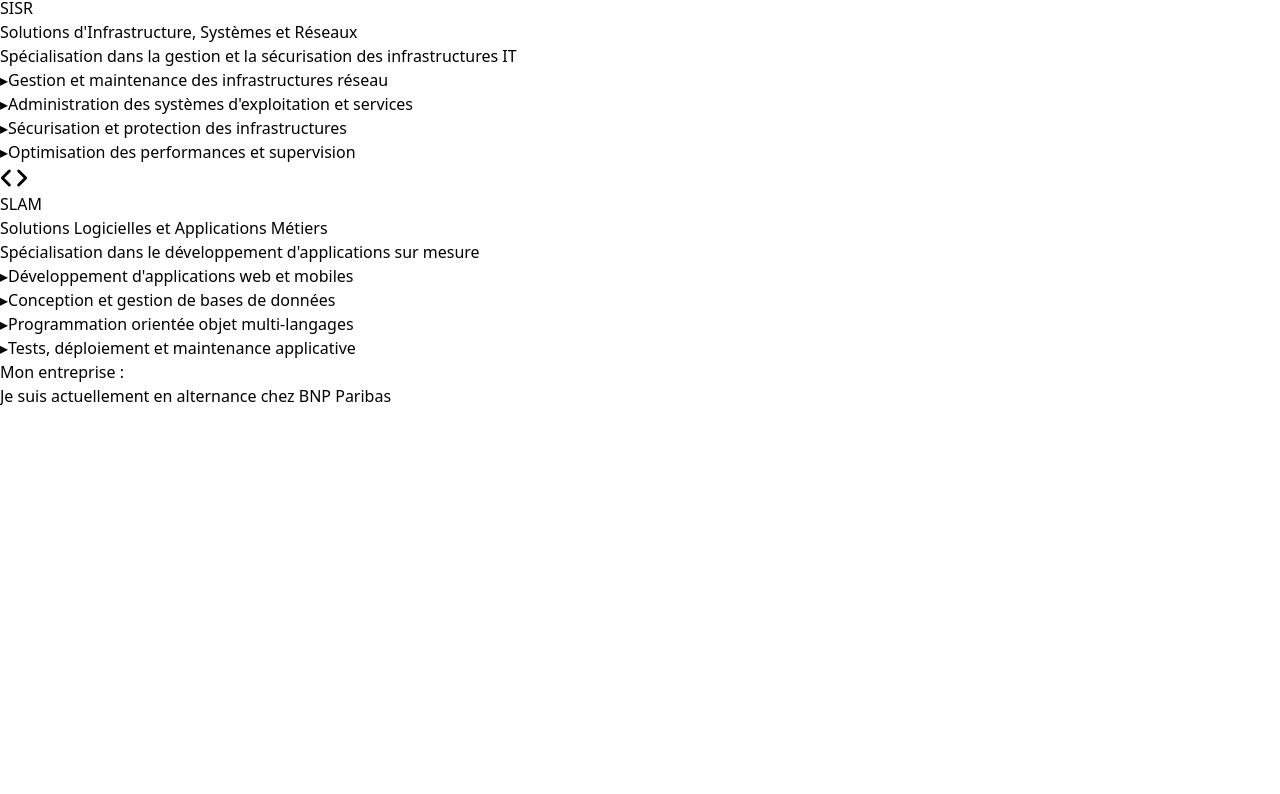
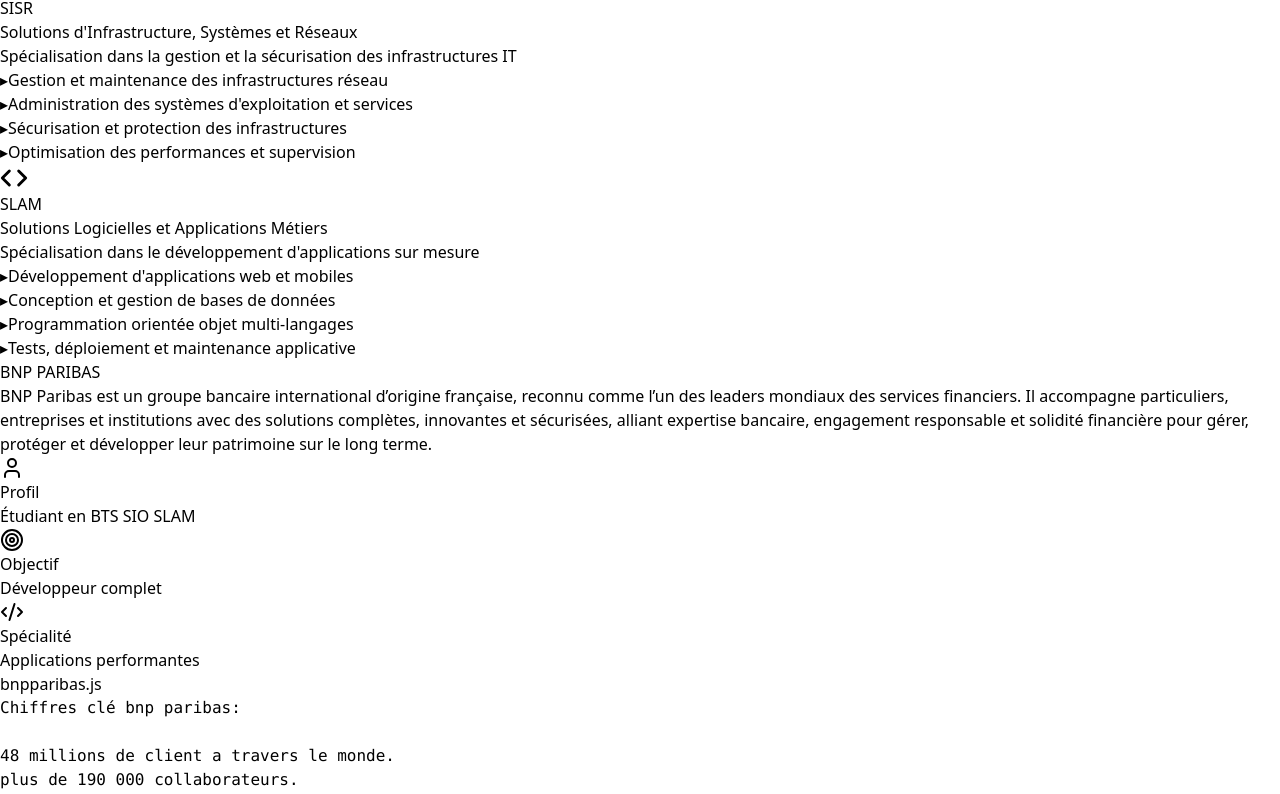
Before and after one commit to billyTheKid001/portfolio-abd, a React (Vite) app: page / in a window 1280 px wide. Shown: the part 1998-2792 px from the top of the page. Before the commit the page ends 2406 px from the top, so only its background shows below. Built offline with nearby package versions, Linux system fonts and the light colour scheme.

Commit message:
ajout de la page parcours

```diff
--- a/src/App.jsx
+++ b/src/App.jsx
@@ -3,6 +3,7 @@
 import pdp from "./assets/pdp.png";
 import "@fortawesome/fontawesome-free/css/all.min.css";
 import Entreprise from "./components/Entreprise";
+import Education from "./components/Education";
 
 function App() {
   return (
@@ -21,6 +22,7 @@
           <a href="#about" className="hover:text-[#60A5FA] transition">A PROPOS</a>
           <a href="#bts" className="hover:text-[#60A5FA] transition">BTS</a>
           <a href="#entreprise" className="hover:text-[#60A5FA] transition">ENTREPRISE</a>
+          <a href="#education" className="hover:text-[#60A5FA] transition">PARCOURS</a>
         </nav>
 
         <div>
@@ -64,6 +66,11 @@
       <section id="entreprise">
           <Entreprise />
       </section>
+
+      {/* Entreprise*/}
+      <section id="education">
+          <Education />
+      </section>
     </>
   );
 }
--- /dev/null
+++ b/src/components/Education.jsx
@@ -0,0 +1,76 @@
+import { motion } from "framer-motion";
+import { Briefcase } from "lucide-react";
+
+const MotionDiv = motion.div;
+
+function Education() {
+  const experiences = [
+
+    {
+      title: "Apprenti",
+      date: "Septembre 2024 - 2026",
+      description:
+        "Actuellement en alternance chez Bnp Paribas en tant que developpeur informatique.",
+    },
+    {
+      title: "Stage Assistant de Bureau",
+      date: "Décembre 2017",
+      description:
+        "Suivi et contrôle des feuilles de match, gestion des équipements du club, tâches administratives sur Excel et vérification des placements des équipes.",
+    },
+    {
+      title: "Stage 1re année",
+      date: "Juillet 2024 - Août 2024",
+      description:
+        "Actuellement en recherche de stage de 2 mois en tant que développeur afin d'acquérir une première expérience professionnelle et une vision à long terme du métier.",
+    },
+  ];
+
+  return (
+    <section className="relative py-24 text-white">
+      <h2 className="text-4xl font-bold text-center text-[#60A5FA] mb-20">
+        Expériences Professionnelles
+      </h2>
+
+      {/* Ligne verticale centrale */}
+      <div className="absolute left-1/2 top-0 w-1 h-full bg-gray-700 -translate-x-1/2"></div>
+
+      <div className="space-y-24 relative">
+        {experiences.map((exp, index) => {
+          const isLeft = index % 2 === 0;
+
+          return (
+            <div
+              key={index}
+              className="relative flex items-center justify-between w-full"
+            >
+              {/* Contenu */}
+              <MotionDiv
+                initial={{ opacity: 0, x: isLeft ? -80 : 80 }}
+                whileInView={{ opacity: 1, x: 0 }}
+                transition={{ duration: 0.6 }}
+                viewport={{ once: true }}
+                className={`w-[45%] ${
+                  isLeft ? "text-right" : "text-left ml-auto"
+                }`}
+              >
+                <h3 className="text-2xl font-bold mb-2">{exp.title}</h3>
+                <p className="text-sm text-gray-400 mb-4">{exp.date}</p>
+                <p className="text-gray-300 leading-relaxed">
+                  {exp.description}
+                </p>
+              </MotionDiv>
+
+              {/* Point central */}
+              <div className="absolute left-1/2 -translate-x-1/2 bg-[#1E3A5F] border-4 border-gray-900 rounded-full p-3 shadow-lg shadow-blue-500/30">
+                <Briefcase size={18} />
+              </div>
+            </div>
+          );
+        })}
+      </div>
+    </section>
+  );
+}
+
+export default Education;
--- a/src/components/Entreprise.jsx
+++ b/src/components/Entreprise.jsx
@@ -1,16 +1,134 @@
+import { motion } from "framer-motion";
+import { User, Target, Code2, Sparkles } from "lucide-react";
+
+const MotionDiv = motion.div;
+
 function Entreprise() {
+  const highlights = [
+    {
+      icon: User,
+      title: "Profil",
+      text: "Étudiant en BTS SIO SLAM",
+    },
+    {
+      icon: Target,
+      title: "Objectif",
+      text: "Développeur complet",
+    },
+    {
+      icon: Code2,
+      title: "Spécialité",
+      text: "Applications performantes",
+    },
+  ];
+
   return (
-    <>
-      <div className="mb-10 leading-relaxed text-gray-300 text-lg max-w-4xl">
-        <h1
-          id="bts-title"
-          className="text-4xl md:text-5xl mb-6 font-bold text-[#60A5FA]"
+    <section className="mb-28 text-white" aria-labelledby="about-title">
+      <div className="flex flex-col lg:flex-row items-start justify-between gap-10 lg:gap-16">
+        {/* Texte à gauche */}
+        <MotionDiv
+          initial={{ opacity: 0, x: -50 }}
+          whileInView={{ opacity: 1, x: 0 }}
+          transition={{ duration: 0.6 }}
+          viewport={{ once: true }}
+          className="lg:w-1/2"
         >
-          Mon entreprise :
-        </h1>
-         <p>Je suis actuellement en alternance chez BNP Paribas </p>
+          <div className="flex items-center gap-3 mb-6">
+
+            <h2
+              id="about-title"
+              className="text-4xl md:text-5xl font-bold text-[#60A5FA]"
+            >
+              BNP PARIBAS
+            </h2>
+          </div>
+
+          <p className="mb-8 leading-relaxed text-gray-300 text-lg">
+            <span className="text-[#60A5FA]">BNP Paribas</span> est un groupe bancaire international d’origine
+            française, reconnu comme l’un des leaders mondiaux des services
+            financiers. Il accompagne particuliers, entreprises et institutions
+            avec des solutions complètes, innovantes et sécurisées, alliant
+            expertise bancaire, engagement responsable et solidité financière
+            pour gérer, protéger et développer leur patrimoine sur le long
+            terme.
+          </p>
+
+
+          {/* Points clés */}
+          <div className="grid grid-cols-1 md:grid-cols-3 gap-4">
+            {highlights.map((item, index) => {
+              const Icon = item.icon;
+              return (
+                <MotionDiv
+                  key={index}
+                  initial={{ opacity: 0, y: 20 }}
+                  whileInView={{ opacity: 1, y: 0 }}
+                  transition={{ delay: 0.2 + index * 0.1 }}
+                  viewport={{ once: true }}
+                  className="bg-[#0B1220]/50 border border-blue-500/20 rounded-xl p-4 hover:border-blue-500/40 transition-colors"
+                >
+                  <Icon className="text-[#60A5FA] mb-2" size={24} />
+                  <h3 className="text-sm font-semibold text-gray-400 mb-1">
+                    {item.title}
+                  </h3>
+                  <p className="text-white text-sm">{item.text}</p>
+                </MotionDiv>
+              );
+            })}
+          </div>
+        </MotionDiv>
+
+        {/* Bloc code à droite */}
+        <MotionDiv
+          initial={{ opacity: 0, x: 50 }}
+          whileInView={{ opacity: 1, x: 0 }}
+          transition={{ duration: 0.6, delay: 0.2 }}
+          viewport={{ once: true }}
+          className="lg:w-1/2 w-full"
+        >
+          <div className="relative rounded-xl border border-[#1b2c68a0] bg-gradient-to-br from-[#0d1224] to-[#0a0d37] shadow-2xl overflow-hidden">
+            {/* Ligne dégradée supérieure */}
+            <div className="flex flex-row">
+              <div className="h-[2px] w-full bg-gradient-to-r from-transparent via-pink-500 to-violet-600"></div>
+              <div className="h-[2px] w-full bg-gradient-to-r from-violet-600 to-transparent"></div>
+            </div>
+
+            {/* Barre de fenêtre macOS */}
+            <div className="px-4 lg:px-8 py-5 bg-[#0B1220]/40">
+              <div className="flex items-center gap-2">
+                <div className="h-3 w-3 rounded-full bg-red-400 hover:bg-red-500 transition-colors cursor-pointer"></div>
+                <div className="h-3 w-3 rounded-full bg-orange-400 hover:bg-orange-500 transition-colors cursor-pointer"></div>
+                <div className="h-3 w-3 rounded-full bg-green-400 hover:bg-green-500 transition-colors cursor-pointer"></div>
+                <span className="ml-4 text-gray-500 text-xs font-mono">
+                  bnpparibas.js
+                </span>
+              </div>
+            </div>
+
+            {/* Zone de code */}
+            <div className="border-t-[2px] border-indigo-900/50 px-4 lg:px-8 py-6 lg:py-8 overflow-x-auto">
+              <pre className="font-mono text-xs md:text-sm text-white leading-relaxed">
+                <code>Chiffres clé bnp paribas:  <br /><br />
+                      48 millions de client a travers le monde. <br />
+                      plus de 190 000 collaborateurs. <br />
+                      65 millions de chiffres d'affaires <br/>
+                </code>
+              </pre>
+
+              {/* Curseur clignotant */}
+              <motion.span
+                animate={{ opacity: [1, 0, 1] }}
+                transition={{ duration: 1, repeat: Infinity }}
+                className="inline-block w-2 h-4 bg-[#60A5FA] ml-1"
+              />
+            </div>
+
+            {/* Effet de lueur */}
+            <div className="absolute inset-0 bg-gradient-to-tr from-blue-500/5 via-transparent to-purple-500/5 pointer-events-none" />
+          </div>
+        </MotionDiv>
       </div>
-    </>
+    </section>
   );
 }
 
```
